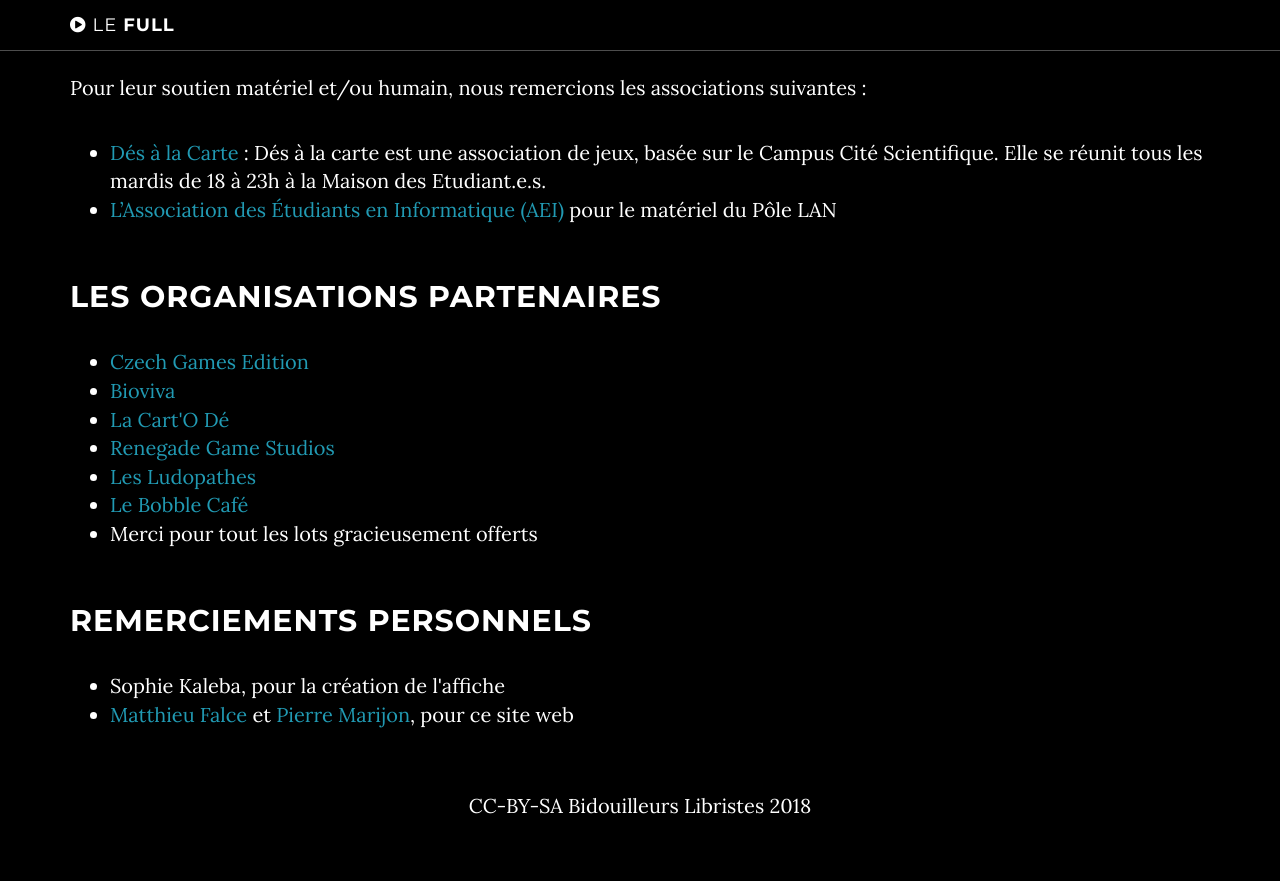
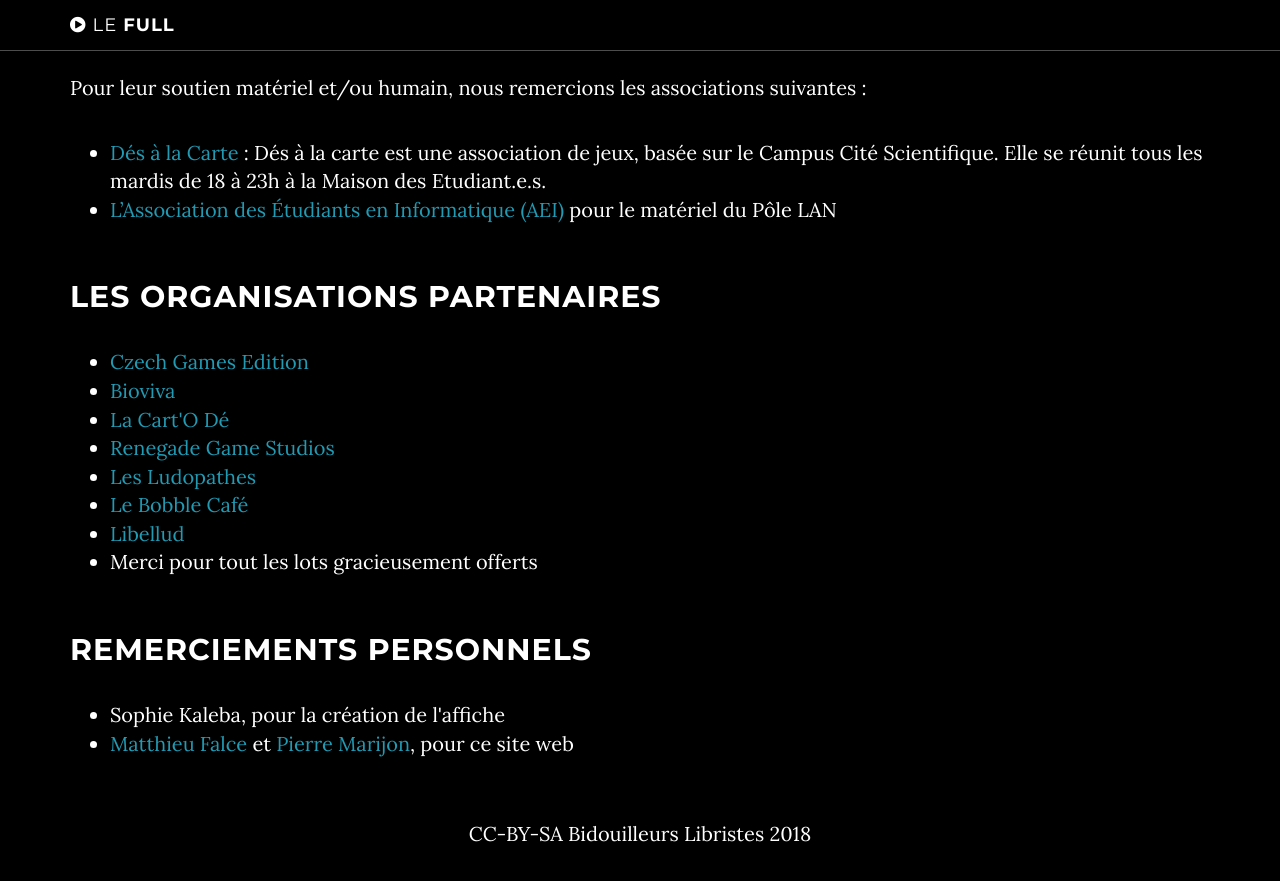
Before and after one commit to bidouilleurslibristes/null.bidouilleurslibristes.github.io, a Jekyll site: the page built from partenaires.html, in a window 1280 px wide and 900 px high, scrolled down 605 px. Shown: the top 881 px of the window. Built offline with Jekyll 4.4.1, drawn with Linux system fonts in a browser that asks for light colours.

Commit message:
Update partenaires_long.html

```diff
--- a/_includes/partenaires_long.html
+++ b/_includes/partenaires_long.html
@@ -30,6 +30,7 @@
                     <li><a href="https://www.renegadegamestudios.com/">Renegade Game Studios</a></li>
                     <li><a href="http://www.ludopathes.com/">Les Ludopathes</a></li>
                     <li><a href="http://bobblecafe.fr/">Le Bobble Café</a></li>
+                    <li><a href="http://www.libellud.com/">Libellud</a></li>
                     <li>Merci pour tout les lots gracieusement offerts</li>
 
                 </ul>
```
